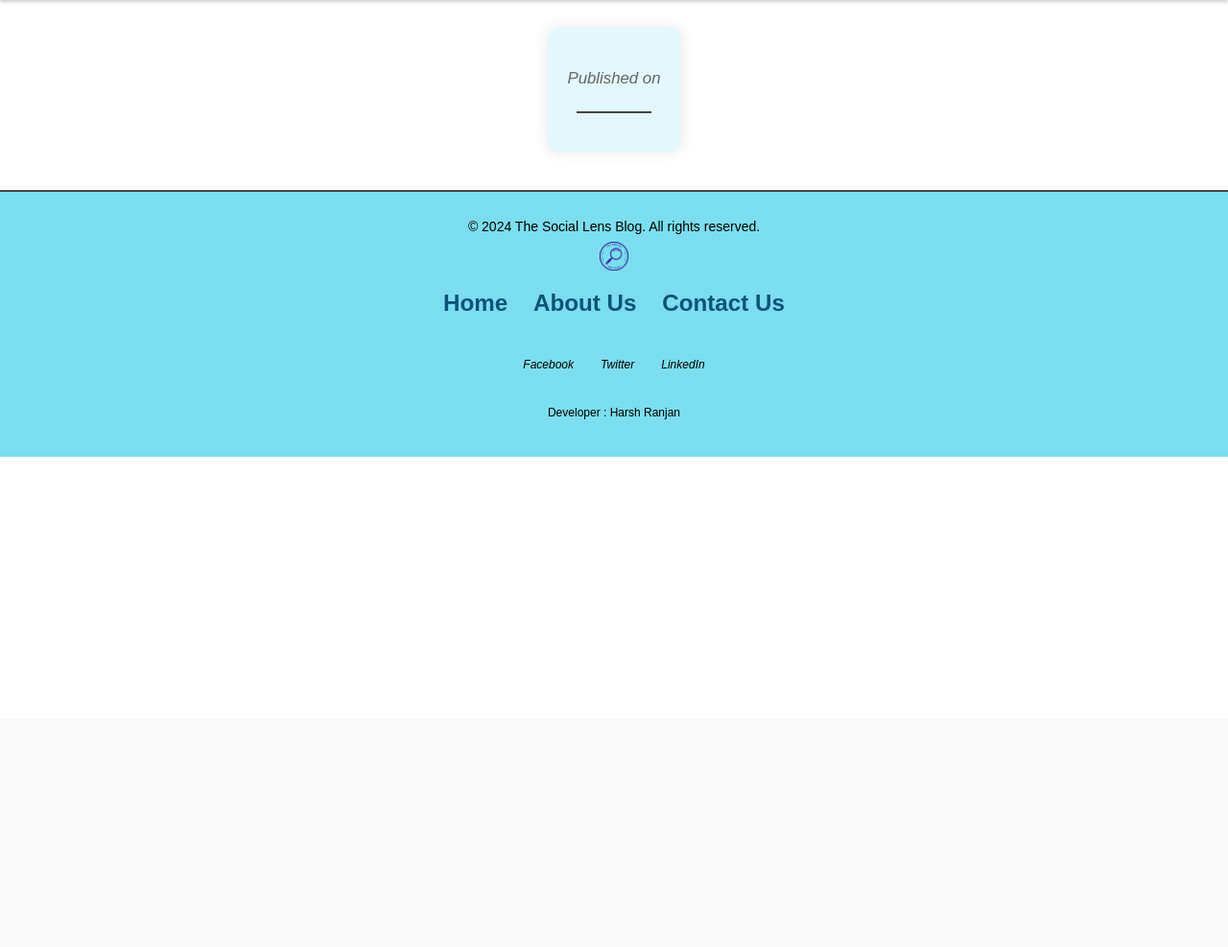
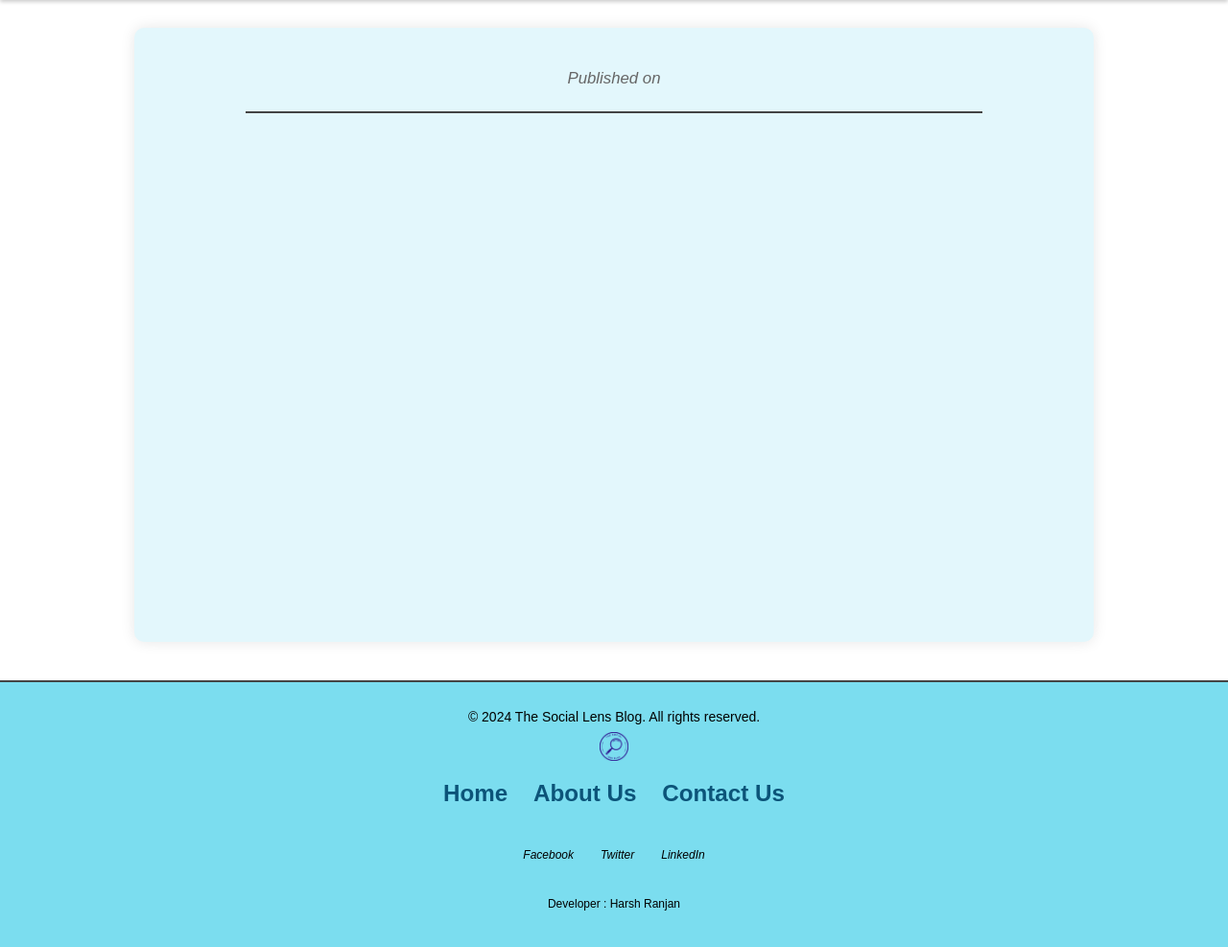
Before and after one commit to Harsh-git98/sociallensblog, a Node server app: template views/post.ejs in a window 1280 px wide. Shown: the part 51-1038 px from the top of the page at 96% size. Before the commit the page ends 527 px from the top, so only its background shows below. Run offline with Node 20, Linux system fonts and the light colour scheme; the template is opened without the code that fills it, so the values that code supplies are empty; some libraries are stand-ins or nearby versions.

Commit message:
Update post.ejs

```diff
--- a/views/post.ejs
+++ b/views/post.ejs
@@ -2,6 +2,8 @@
 
 <style>
     .post-main {
+        width:80vw;
+        min-height:80vh;
         max-width: 1000px;
         margin: 5vh auto;
         background-color: #e3f7fc;
```
